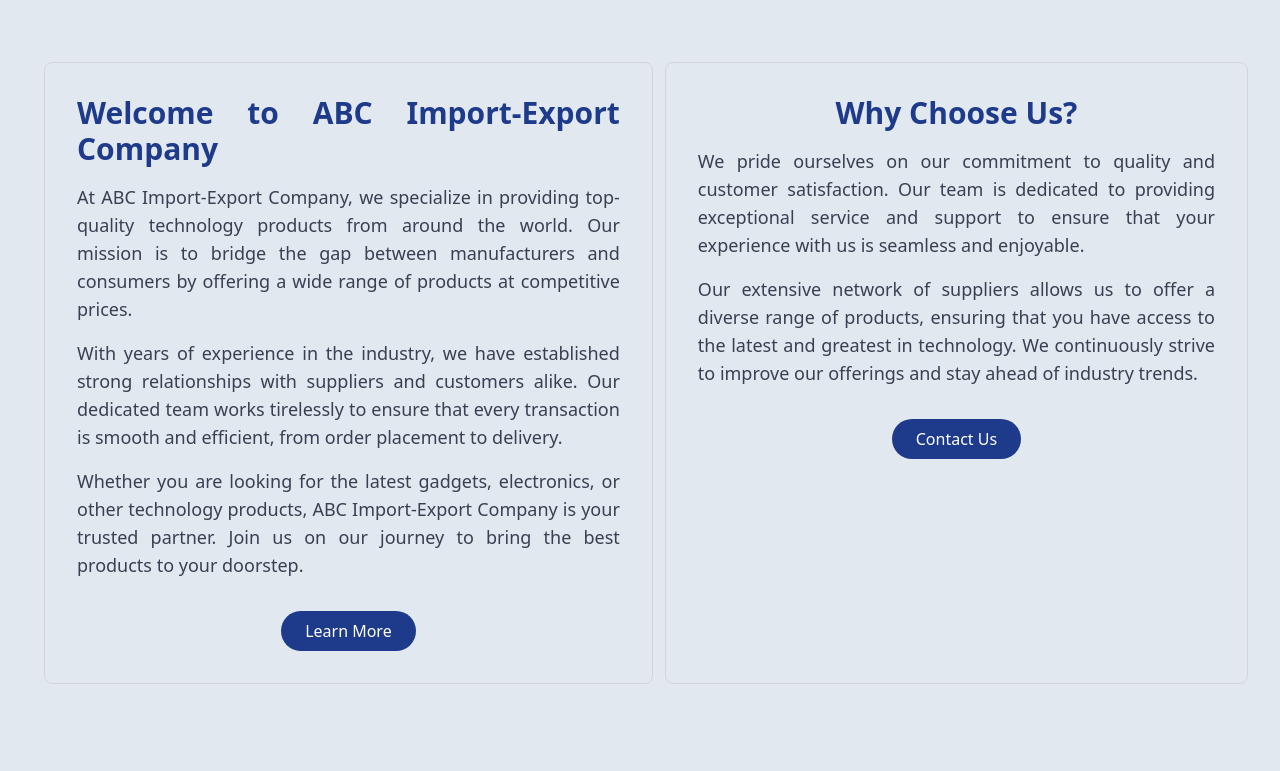
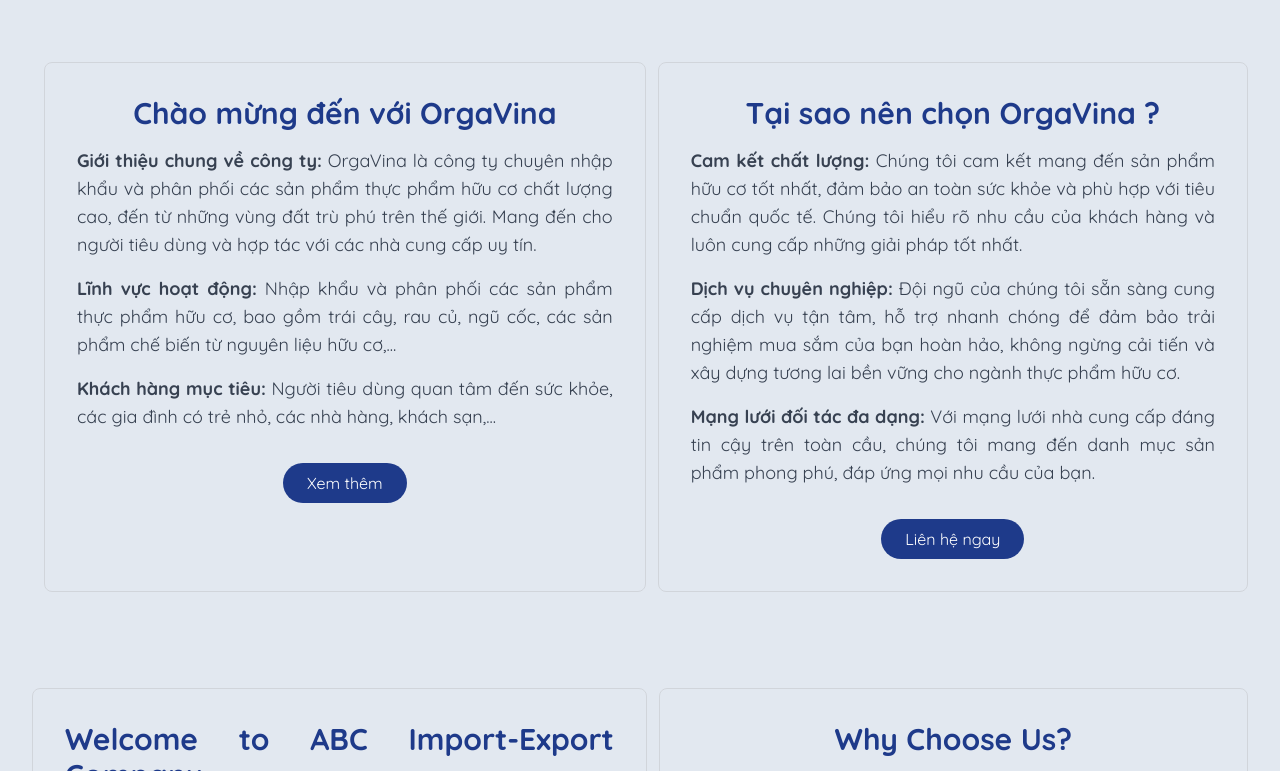
Before and after one commit to quoc10973/OrgaVina-Company-UI-Design, a React (Vite) app: page / in a window 1280 px wide. Shown: the part 589-1360 px from the top of the page. Built offline with nearby package versions, Linux system fonts and the light colour scheme.

Commit message:
modify description

```diff
--- a/src/components/Description.jsx
+++ b/src/components/Description.jsx
@@ -1,5 +1,6 @@
-import React, { useEffect, useRef } from 'react'
-import Banner from './Banner'
+import React, { useEffect, useRef } from 'react';
+import { Link } from 'react-router-dom';
+import Banner from './Banner';
 
 const Description = () => {
     const sectionsRef = useRef([]);
@@ -12,9 +13,9 @@
 
     useEffect(() => {
         const options = {
-            root: null, // Use the viewport as the root
+            root: null,
             rootMargin: '0px',
-            threshold: 0.1 // Trigger when 10% of the element is visible
+            threshold: 0.1,
         };
 
         const observer = new IntersectionObserver((entries) => {
@@ -22,7 +23,7 @@
                 if (entry.isIntersecting) {
                     entry.target.classList.add('fade-in');
                 } else {
-                    entry.target.classList.remove('fade-in'); // Reset the fade-in class when out of view
+                    entry.target.classList.remove('fade-in');
                 }
             });
         }, options);
@@ -39,7 +40,7 @@
     }, []);
 
     return (
-        <div className="m-0 p-0">
+        <div className="m-0 p-0 font-quicksand">
             <Banner />
             <div className="p-4 sm:p-8 bg-slate-200 flex justify-between space-x-3">
                 <style>
@@ -57,30 +58,40 @@
                     `}
                 </style>
                 <div ref={addToRefs} className="mt-8 text-center flex flex-col items-center text-justify border border-gray-300 rounded-lg p-4 sm:p-8">
-                    <h2 className="text-2xl sm:text-3xl font-bold text-blue-900">Welcome to ABC Import-Export Company</h2>
+                    <h2 className="text-2xl sm:text-3xl font-bold text-blue-900">Chào mừng đến với OrgaVina </h2>
                     <p className="mt-4 text-base sm:text-lg text-gray-700">
-                        At ABC Import-Export Company, we specialize in providing top-quality technology products from around the world. Our mission is to bridge the gap between manufacturers and consumers by offering a wide range of products at competitive prices.
+                        <b>Giới thiệu chung về công ty:</b> OrgaVina là công ty chuyên nhập khẩu và phân phối các sản phẩm thực phẩm hữu cơ chất lượng cao, đến từ những vùng đất trù phú trên thế giới.
+                        Mang đến cho người tiêu dùng và hợp tác với các nhà cung cấp uy tín.
                     </p>
                     <p className="mt-4 text-base sm:text-lg text-gray-700">
-                        With years of experience in the industry, we have established strong relationships with suppliers and customers alike. Our dedicated team works tirelessly to ensure that every transaction is smooth and efficient, from order placement to delivery.
+                        <b>Lĩnh vực hoạt động:</b> Nhập khẩu và phân phối các sản phẩm thực phẩm hữu cơ, bao gồm trái cây, rau củ, ngũ cốc, các sản phẩm chế biến từ nguyên liệu hữu cơ,...
                     </p>
                     <p className="mt-4 text-base sm:text-lg text-gray-700">
-                        Whether you are looking for the latest gadgets, electronics, or other technology products, ABC Import-Export Company is your trusted partner. Join us on our journey to bring the best products to your doorstep.
+                        <b>Khách hàng mục tiêu:</b> Người tiêu dùng quan tâm đến sức khỏe, các gia đình có trẻ nhỏ, các nhà hàng, khách sạn,...
                     </p>
                     <div className="mt-8">
-                        <button className="px-4 py-2 sm:px-6 sm:py-2 bg-blue-900 text-white rounded-full hover:bg-blue-700">Learn More</button>
+                        <Link to="/about">
+                            <button className="px-4 py-2 sm:px-6 sm:py-2 bg-blue-900 text-white rounded-full hover:bg-blue-700 transition duration-300">
+                                Xem thêm
+                            </button>
+                        </Link>
                     </div>
                 </div>
                 <div ref={addToRefs} className="mt-8 text-center flex flex-col items-center border text-justify border-gray-300 rounded-lg p-4 sm:p-8">
-                    <h2 className="text-2xl sm:text-3xl font-bold text-blue-900">Why Choose Us?</h2>
+                    <h2 className="text-2xl sm:text-3xl font-bold text-blue-900">Tại sao nên chọn OrgaVina ?</h2>
                     <p className="mt-4 text-base sm:text-lg text-gray-700">
-                        We pride ourselves on our commitment to quality and customer satisfaction. Our team is dedicated to providing exceptional service and support to ensure that your experience with us is seamless and enjoyable.
+                        <b>Cam kết chất lượng:</b> Chúng tôi cam kết mang đến sản phẩm hữu cơ tốt nhất, đảm bảo an toàn sức khỏe và phù hợp với tiêu chuẩn quốc tế. Chúng tôi hiểu rõ nhu cầu của khách hàng và luôn cung cấp những giải pháp tốt nhất.
                     </p>
                     <p className="mt-4 text-base sm:text-lg text-gray-700">
-                        Our extensive network of suppliers allows us to offer a diverse range of products, ensuring that you have access to the latest and greatest in technology. We continuously strive to improve our offerings and stay ahead of industry trends.
+                        <b>Dịch vụ chuyên nghiệp:</b> Đội ngũ của chúng tôi sẵn sàng cung cấp dịch vụ tận tâm, hỗ trợ nhanh chóng để đảm bảo trải nghiệm mua sắm của bạn hoàn hảo, không ngừng cải tiến và xây dựng tương lai bền vững cho ngành thực phẩm hữu cơ.
+                    </p>
+                    <p className="mt-4 text-base sm:text-lg text-gray-700">
+                        <b>Mạng lưới đối tác đa dạng:</b> Với mạng lưới nhà cung cấp đáng tin cậy trên toàn cầu, chúng tôi mang đến danh mục sản phẩm phong phú, đáp ứng mọi nhu cầu của bạn.
                     </p>
                     <div className="mt-8">
-                        <button className="px-4 py-2 sm:px-6 sm:py-2 bg-blue-900 text-white rounded-full hover:bg-blue-700">Contact Us</button>
+                        <button className="px-4 py-2 sm:px-6 sm:py-2 bg-blue-900 text-white rounded-full hover:bg-blue-700">
+                            Liên hệ ngay
+                        </button>
                     </div>
                 </div>
             </div>
@@ -97,7 +108,9 @@
                         Whether you are looking for the latest gadgets, electronics, or other technology products, ABC Import-Export Company is your trusted partner. Join us on our journey to bring the best products to your doorstep.
                     </p>
                     <div className="mt-8">
-                        <button className="px-4 py-2 sm:px-6 sm:py-2 bg-blue-900 text-white rounded-full hover:bg-blue-700">Learn More</button>
+                        <button className="px-4 py-2 sm:px-6 sm:py-2 bg-blue-900 text-white rounded-full hover:bg-blue-700">
+                            Learn More
+                        </button>
                     </div>
                 </div>
                 <div ref={addToRefs} className="mt-8 text-center flex flex-col items-center border text-justify border-gray-300 rounded-lg p-4 sm:p-8">
@@ -109,12 +122,14 @@
                         Our extensive network of suppliers allows us to offer a diverse range of products, ensuring that you have access to the latest and greatest in technology. We continuously strive to improve our offerings and stay ahead of industry trends.
                     </p>
                     <div className="mt-8">
-                        <button className="px-4 py-2 sm:px-6 sm:py-2 bg-blue-900 text-white rounded-full hover:bg-blue-700">Contact Us</button>
+                        <button className="px-4 py-2 sm:px-6 sm:py-2 bg-blue-900 text-white rounded-full hover:bg-blue-700">
+                            Contact Us
+                        </button>
                     </div>
                 </div>
             </div>
         </div>
-    )
-}
+    );
+};
 
-export default Description
+export default Description;
--- a/src/components/Slogan.jsx
+++ b/src/components/Slogan.jsx
@@ -7,8 +7,8 @@
             <div className='flex items-center space-x-4'>
                 <img className='w-15 h-10 ml-4' src={logo} alt="logo" />
                 <div>
-                    <h1 className='text-black font-quicksand text-2xl'>Công ty TNHH ABC</h1>
-                    <p className='text-black font-quicksand text-sm'>Chuyên cung cấp các sản phẩm xuất nhập khẩu</p>
+                    <h1 className='text-black font-quicksand text-2xl'>Công ty TNHH OrgaVina</h1>
+                    <p className='text-black font-quicksand text-sm'>Công ty chuyên nhập khẩu và phân phối các sản phẩm thực phẩm hữu cơ chất lượng cao</p>
                 </div>
             </div>
             <div className='flex items-center mr-10'>
```
